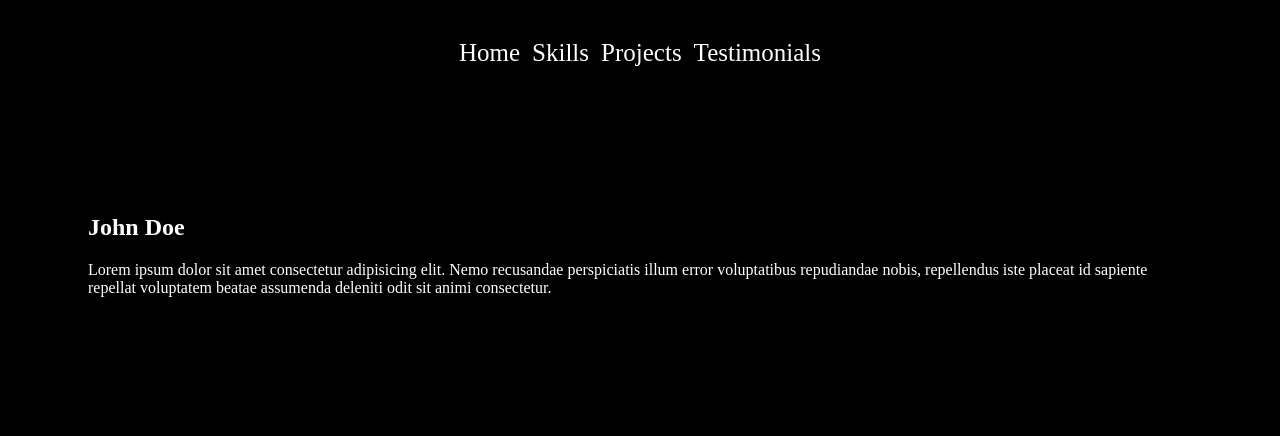
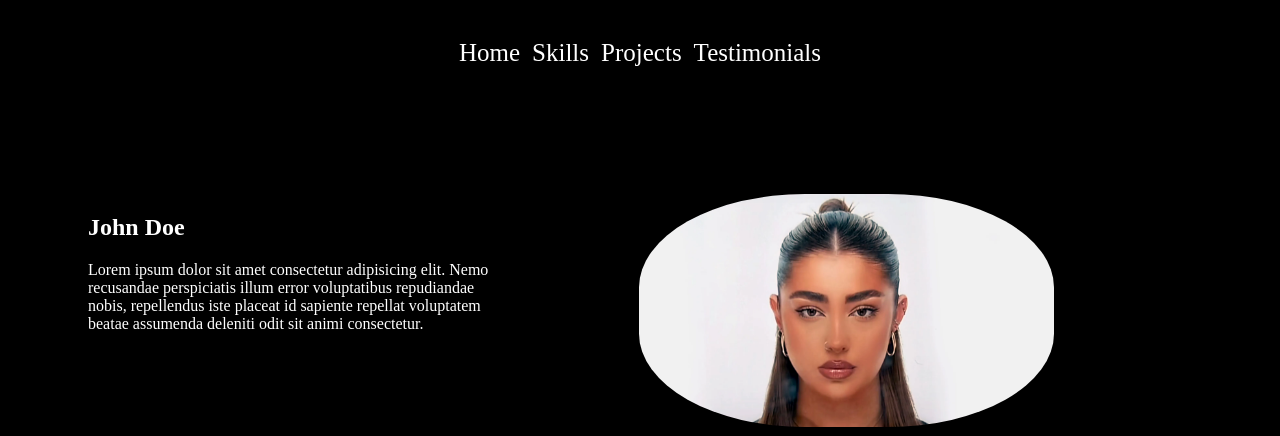
Before and after one commit to ismailmunyentwari9/collabo, a plain HTML site: page index.html in a window 1280 px wide. Shown: the top 436 px of the page. Drawn offline with Linux system fonts and the light colour scheme.

Commit message:
modify index

```diff
--- a/index.html
+++ b/index.html
@@ -100,7 +100,7 @@
 
                 </div>
             <div class="pic">
-                <!-- <img src="./imgs/girkl.webp" alt="girl pic"> -->
+                <img src="./imgs/girkl.webp" alt="girl pic">
             </div>
             </div>
         </section>
```
